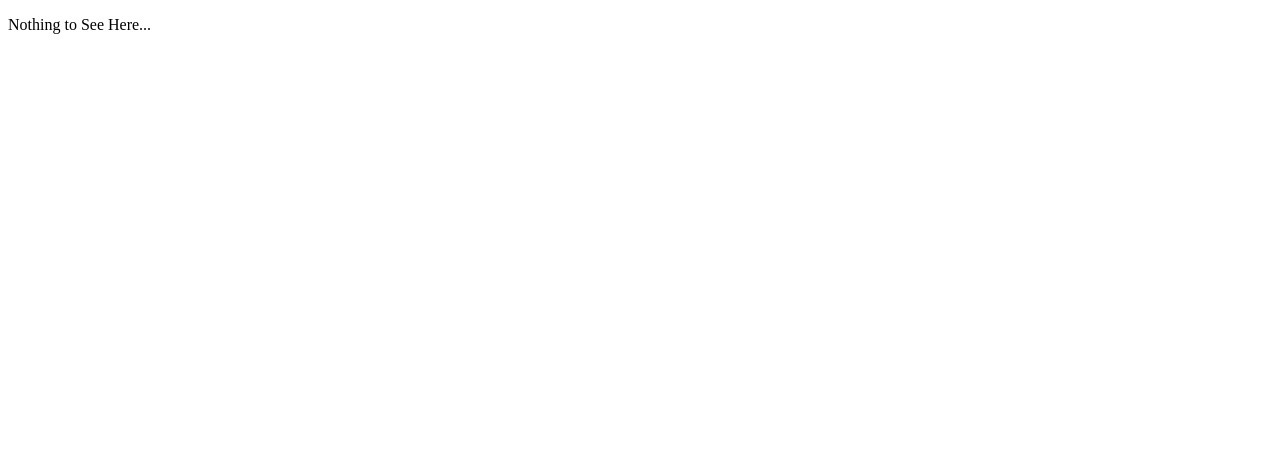
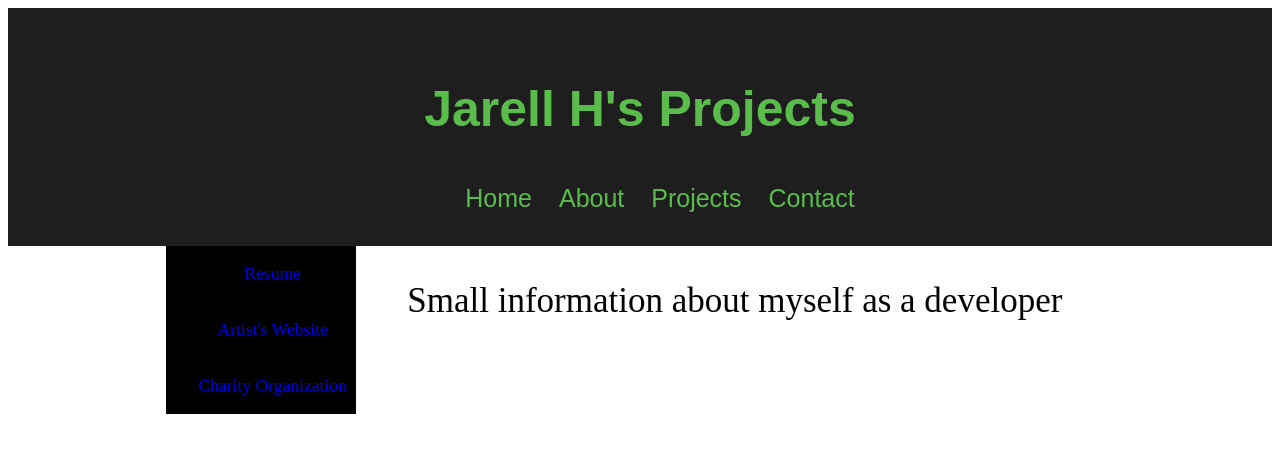
Before and after one commit to Jarellh94/Jarellh94.github.io, a plain HTML site: page index.html in a window 1280 px wide. Drawn offline with Linux system fonts and the light colour scheme.

Commit message:
Added Content
Added content to the Homepage. Added links to other sites on the same domain.

```diff
--- a/index.html
+++ b/index.html
@@ -2,8 +2,26 @@
 <html>
 	<header>
 		<title>Jarell's Home Page</title>
+		<link href="./styles.css" rel="stylesheet" type="text/css">
 	</header>
 	<body>
-		<p>Nothing to See Here...</p>
+		<div class="banner">
+			<h1>Jarell H's Projects</h1>
+				<ul class="navbar">
+				<li>Home</li>
+				<li>About</li>
+				<li>Projects</li>
+				<li>Contact</li>
+		</div>
+		<div class="homeContainer">
+			<div class="main">
+				<p>Small information about myself as a developer</p>
+			</div>
+			<div class="sidePanel">
+				<li><a href="resume.docx">Resume</a></li>
+				<li><a href="https://Jarellh94.github.io/VTAnimation/index.html">Artist's Website</a></li>
+				<li><a href="https://Jarellh94.github.io/ReachandLove/index.html">Charity Organization</a></li>
+			</div>
+		</div>
 	</body>
 </html>
--- /dev/null
+++ b/styles.css
@@ -0,0 +1,47 @@
+.banner {
+	background-color: #1E1E1E; /*Grey Color*/
+	color: #5abd4b; /*Greenish Color*/
+	font: 25px/1.5 Arial, Helvetica, sans-serif;
+	padding-top: 30px;
+	min-height: 70px;
+	border-bottom: #1E1E1E 3px solid;
+	text-align: center;
+}
+
+.navbar li {
+	display: inline-block;
+	padding: 0 10px 0 10px;
+	cursor: pointer;
+}
+
+.navbar li:hover {
+	color: white;
+}
+
+
+.homeContainer {
+	width: 75%;
+	margin: auto;
+}
+
+.main {
+	background-color: white;
+	float:right;
+	width: 80%;
+	text-align: center;
+	font-size: 35px;
+}
+
+.sidePanel {
+	float: left;
+	background-color: black;
+	width: 20%;
+	font-size: 1.1em;
+	text-align: center;
+}
+
+.sidePanel a{
+	text-decoration: none;
+	display: inline-block;
+	padding: 1em 0 1em 0;
+}
```
